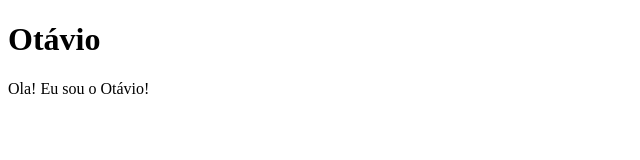
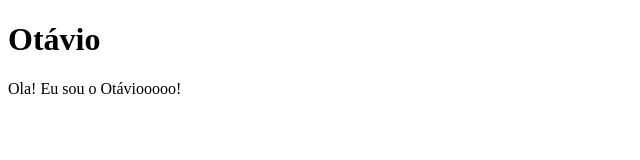
Before and after one commit to polichain/2023-baguncinha, a plain HTML site: page otavio.html in a window 1280 px wide. Shown: the full height of the page, 0-640 px from the left. Drawn offline with Linux system fonts and the light colour scheme.

Commit message:
Update otavio.html

```diff
--- a/otavio.html
+++ b/otavio.html
@@ -8,6 +8,6 @@
 </head>
 <body>
     <h1>Otávio</h1>
-    <p>Ola! Eu sou o Otávio!</p>
+    <p>Ola! Eu sou o Otáviooooo!</p>
 </body>
 </html>
```
